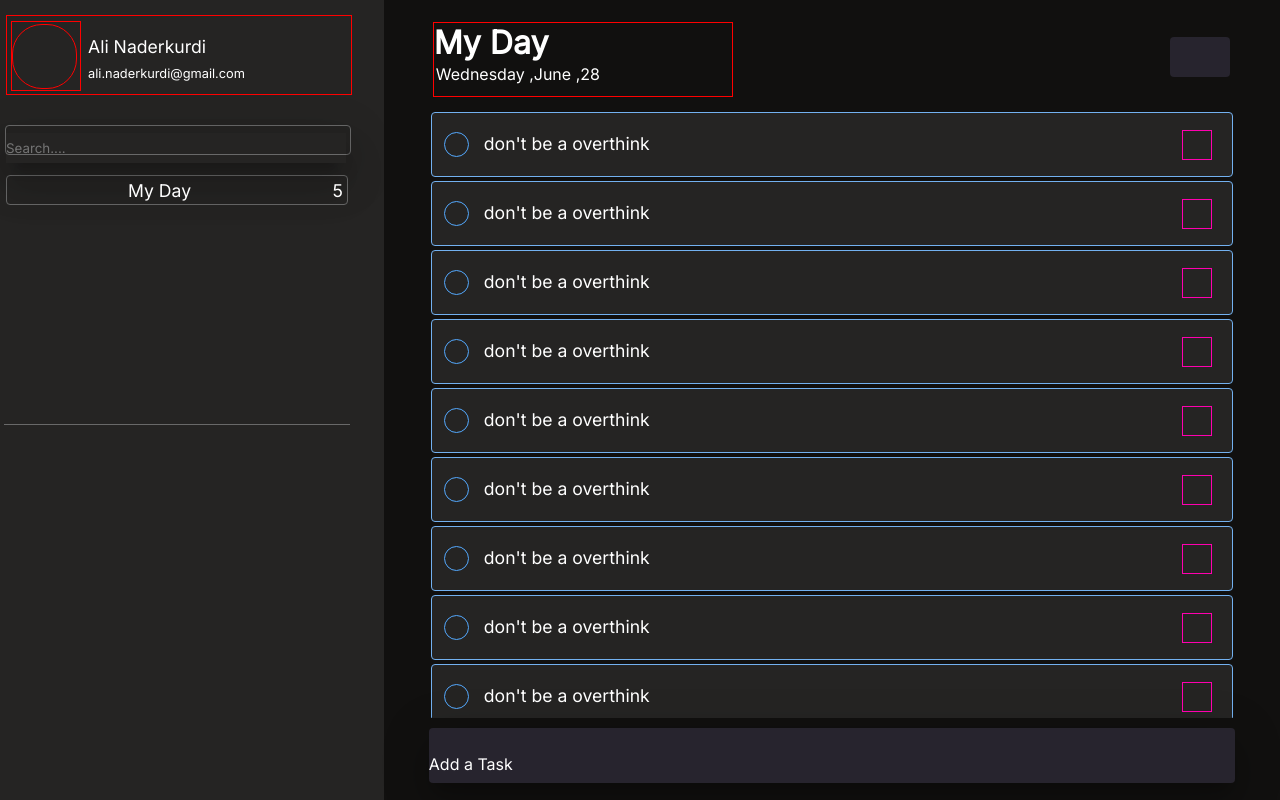
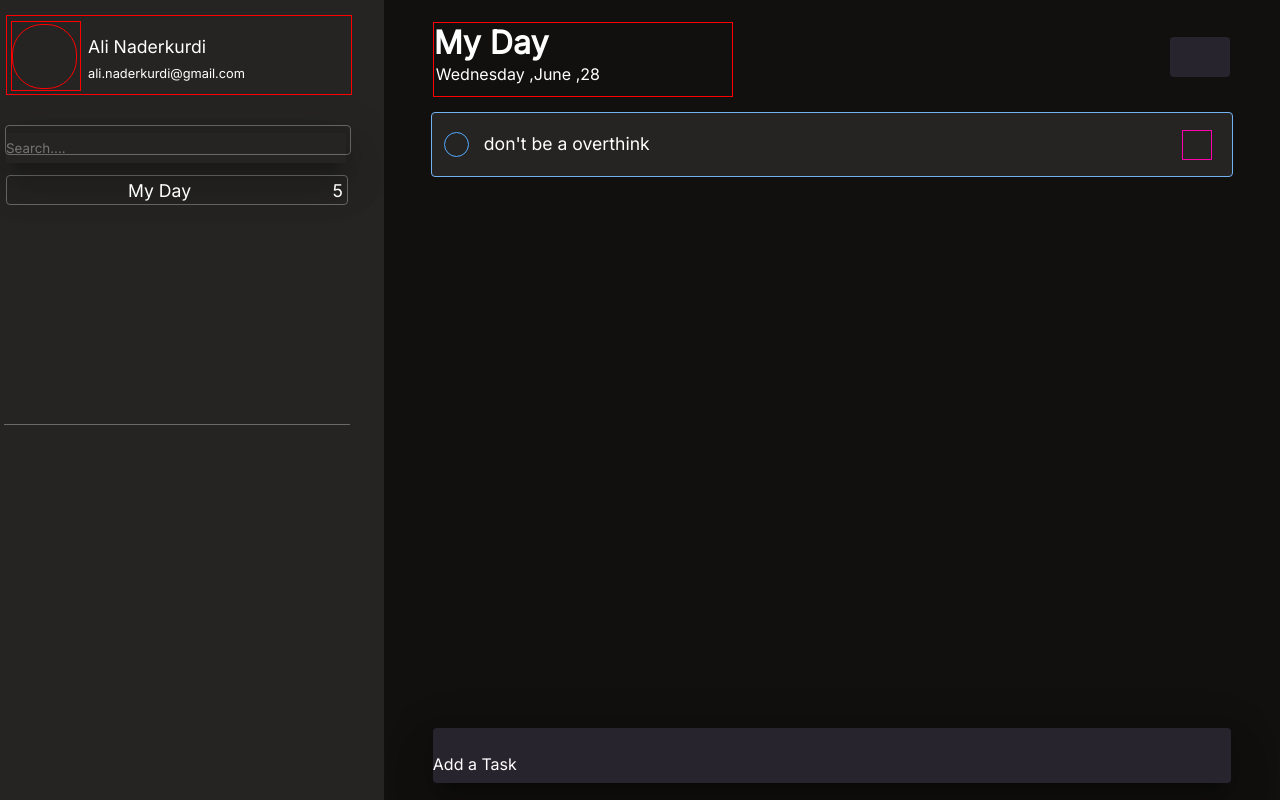
Before and after one commit to Alinaderkurdi/ToDoApp, a React (Create React App) app: page / in a window 1280 px wide. Built offline with nearby package versions, Linux system fonts and the light colour scheme; the HTML template or start-up script is replaced by a standard one; a web font is replaced by a local one.

Commit message:
modify and add logic to get and validate input fild

```diff
--- a/src/APP_COMPONENT/Main.module.css
+++ b/src/APP_COMPONENT/Main.module.css
@@ -6,20 +6,19 @@
     grid-column: 2/3;
 }
 
-
+/*
 .input-container-style{
     width: 90%;
     height: 55px;
     border-radius: 4px;
     background-color: #27242E;
-   /* margin: 100px auto;*/
+    margin: 100px auto;
     margin: 10px auto;
     box-shadow:
         0px 24px 38px 3px hsla(0,0%,0%,0.14),
 		0px 9px 46px 8px hsla(0,0%,0%,0.12),
 		0px 11px 15px -7px hsla(0,0%,0%,0.2);
 }
-
 
 
 .add-task-inputfild-style{
@@ -52,3 +51,4 @@
     font-size: 1.3rem;
     cursor: pointer;
 }
+*/
--- a/src/APP_COMPONENT/Main_COMPONENT/InputSection.js
+++ b/src/APP_COMPONENT/Main_COMPONENT/InputSection.js
@@ -1,41 +1,51 @@
-import React from 'react';
+import React , { useRef , useState} from 'react';
 import Container from '../../CUSTOM-COMPONENT/Container';
 import style from './InputSection.module.css';
-import GetValue from './GetValue';
+import InputFild from '../../CUSTOM-COMPONENT/InputFild';
 
 
-const InputSection = (props)=>{
+const InputSection = ()=>{
+   const  [inputFildplaceholderText, inputFildplaceholderUpDater] = useState('Add a Task')
+   const inputFild = useRef()
 
-    const addDate = ()=>{
-        const date = new Date()
-        const time = [date.getHours().toString(), date.getMinutes().toString(), date.getDay(), date.getSeconds().toString()]
-        const  [ hours, minutes ] = time
-        return [`${hours}:${minutes}`, time[2],time[3]]
+   const [ValidInput, ValidInputUpDater] = useState(true)
+
+
+   const inputValidation = (inputValue)=>{
+     if(inputValue.length === 0 || inputValue.trim().length === 0){
+        inputFildplaceholderUpDater('some masage to display inValid input')
+        inputFild.current.value = ''
+        ValidInputUpDater(false)
+        return false
+     }else{
+       inputFildplaceholderUpDater('Add a Task')
+       ValidInputUpDater(true)
+       return true
+     }
    }
 
-    const keyGenerator = (keylenght)=>{
-        const string = '1qaz2wsx3edc4rfv5tgb6yhn7ujm8ik9ol0p';
-        let result =''
-        let lenghtKey = keylenght;
-        for(let i = 0; i < lenghtKey ; i++){
-          result += string.charAt(Math.floor(Math.random() * lenghtKey))
-        }
-        return  result
+
+
+   const getValue = ()=>{
+      if(inputValidation(inputFild.current.value)){
+         console.log(inputFild.current.value)
+      }else{
+         return
       }
 
-    const getValue = (inputValue)=>{
-        const todoData = {
-            text : inputValue,
-            date : addDate(),
-            uniqueKey : keyGenerator(4)
    }
 
-        props.onGetFromChild(todoData)
-    }
 
    return(
       <Container style={style['input-section-main']}>
-        <GetValue  onGetData={getValue} />
+       <InputFild
+         elementRef={inputFild}
+         inputContainerStyle={style['input-container-style']}
+         placeholderText={inputFildplaceholderText}
+         inputFildStyle={style['add-task-inputfild-style']}
+         inputButtonStyle={`${style['add-button']}`}
+         buttonIcone={<i className="bi bi-plus-lg"></i>}
+         functionPointer={getValue} />
       </Container>
    )
 }
--- a/src/APP_COMPONENT/Main_COMPONENT/InputSection.module.css
+++ b/src/APP_COMPONENT/Main_COMPONENT/InputSection.module.css
@@ -3,5 +3,54 @@
     height: 63px;
     margin: 2px auto;
     border-radius: 4px;
-    background-color:  #25273C;
+    background-color: none;
 }
+
+.input-container-style{
+    width: 90%;
+    height: 55px;
+    border-radius: 4px;
+    background-color: #27242E;
+   /* margin: 100px auto;*/
+    margin: 10px auto;
+    box-shadow:
+        0px 24px 38px 3px hsla(0,0%,0%,0.14),
+		0px 9px 46px 8px hsla(0,0%,0%,0.12),
+		0px 11px 15px -7px hsla(0,0%,0%,0.2);
+}
+
+
+.add-task-inputfild-style{
+    width: 100%;
+    height: 51px;
+    background: none;
+    border :none;
+    outline: none;
+    margin-top: 1px;
+    color: #ffff;
+    font-size: 1.2rem;
+
+}
+
+
+.add-task-inputfild-style::placeholder{
+    color: #ffff;
+    font-size: 1rem;
+
+}
+
+
+.add-button{
+    width: 42px;
+    height: 42px;
+    margin-left: -45px;
+    background: none;
+    border: none;
+    color: #ffff;
+    font-size: 1.3rem;
+    cursor: pointer;
+}
+
+.disable-button{
+    cursor: not-allowed;
+}
--- a/src/APP_COMPONENT/Main_COMPONENT/OutPut.js
+++ b/src/APP_COMPONENT/Main_COMPONENT/OutPut.js
@@ -12,27 +12,6 @@ const OutPut = ()=>{
   return(
     <Container style={`${style['out-put-main']}`}>
       <SingleToDo></SingleToDo>
-      <SingleToDo></SingleToDo>
-      <SingleToDo></SingleToDo>
-      <SingleToDo></SingleToDo>
-      <SingleToDo></SingleToDo>
-      <SingleToDo></SingleToDo>
-      <SingleToDo></SingleToDo>
-      <SingleToDo></SingleToDo>
-      <SingleToDo></SingleToDo>
-      <SingleToDo></SingleToDo>
-      <SingleToDo></SingleToDo>
-      <SingleToDo></SingleToDo>
-      <SingleToDo></SingleToDo>
-      <SingleToDo></SingleToDo>
-      <SingleToDo></SingleToDo>
-      <SingleToDo></SingleToDo>
-      <SingleToDo></SingleToDo>
-      <SingleToDo></SingleToDo>
-      <SingleToDo></SingleToDo>
-      <SingleToDo></SingleToDo>
-      <SingleToDo></SingleToDo>
-      <SingleToDo></SingleToDo>
     </Container>
   )
 }
--- a/src/APP_COMPONENT/Mian.js
+++ b/src/APP_COMPONENT/Mian.js
@@ -2,31 +2,17 @@ import React from 'react';
 import Container from '../CUSTOM-COMPONENT/Container';
 import style from './Main.module.css';
 import MainHead from './Main_COMPONENT/MainHead';
-import InputFild from '../CUSTOM-COMPONENT/InputFild';
 import OutPut from './Main_COMPONENT/OutPut';
-
-
-//import InputSection from './Main_COMPONENT/InputSection';
-//import Buttons from './Main_COMPONENT/Buttons';
-
+import InputSection from './Main_COMPONENT/InputSection';
 
 const Main  = ()=>{
 
-  const test = ()=>{
-    console.log('add a task')
-  }
 
   return(
     <Container style={style['main-ontainer']}>
       <MainHead />
       <OutPut />
-      <InputFild
-       inputContainerStyle={style['input-container-style']}
-       placeholderText={'Add a Task'}
-       inputFildStyle={style['add-task-inputfild-style']}
-       inputButtonStyle={style['add-button']}
-       buttonIcone={<i className="bi bi-plus-lg"></i>}
-       functionHandeler={test}/>
+      <InputSection />
     </Container>
   )
 }
--- a/src/CUSTOM-COMPONENT/InputFild.js
+++ b/src/CUSTOM-COMPONENT/InputFild.js
@@ -8,7 +8,7 @@ const InputFild = (props)=>{
    // console.log(props)
     return(
        <Container style={props.inputContainerStyle}>
-        <input type={props.inputType} className={props.inputFildStyle}  placeholder={props.placeholderText}/>
+        <input type={props.inputType} className={props.inputFildStyle}  placeholder={props.placeholderText} ref={props.elementRef}/>
         <Button buttonProps={props.inputButtonStyle} functionHandeler={props.functionPointer}>
             {props.buttonIcone}
         </Button>
```
Lines whose indentation alone changed are shown as unchanged.
